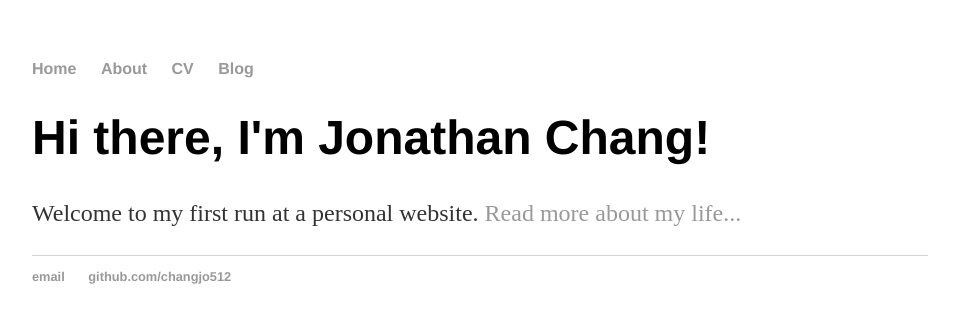
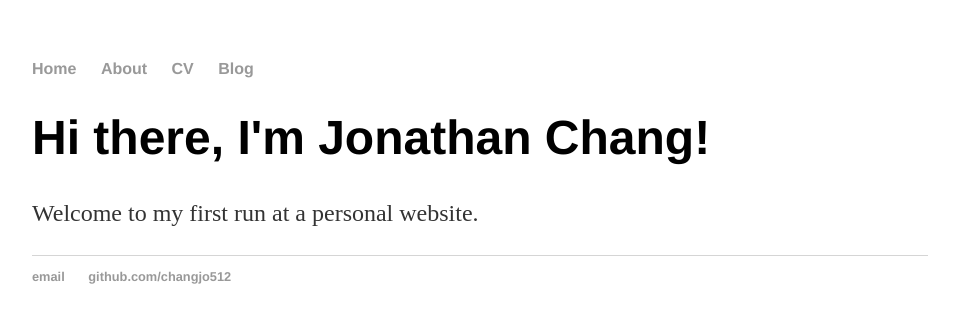
Before and after one commit to CodeMagic/CodeMagic.github.io, a Jekyll site: the page built from index.html, in a window 1280 px wide. Shown: the top 323 px of the page, without its empty margins (160-1119 px from the left). Built offline with Jekyll 4.4.1, drawn with Linux system fonts in a browser that asks for light colours.

Commit message:
Update index.html
Removed link.  I don't like dead links in content.  Navigation is bearable.

```diff
--- a/index.html
+++ b/index.html
@@ -4,5 +4,5 @@ title: Code Magic
 ---
 <div class="blurb">
 	<h1>Hi there, I'm Jonathan Chang!</h1>
-	<p>Welcome to my first run at a personal website. <a href="/about">Read more about my life...</a></p>
+	<p>Welcome to my first run at a personal website.</p>
 </div><!-- /.blurb -->
```
